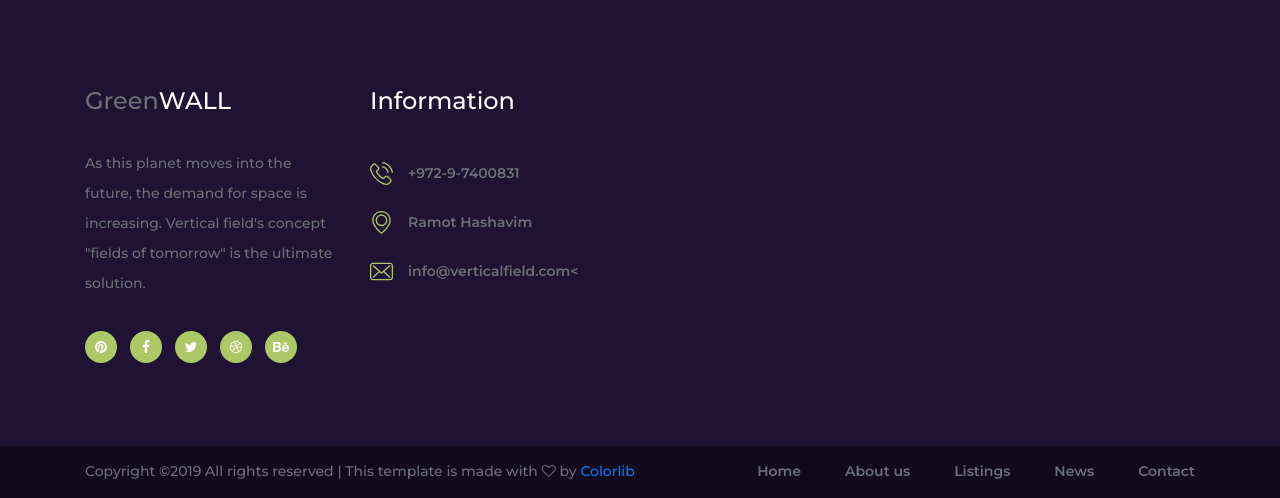
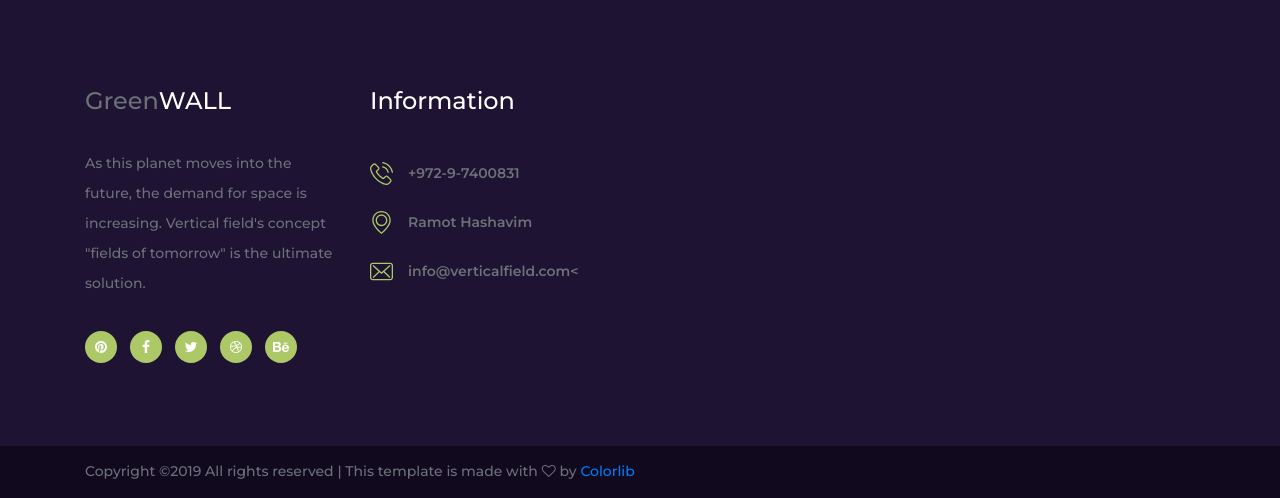
Before and after one commit to joyce20-meet/Group_Project_y2, a Flask app: page /about.html in a window 1280 px wide. Shown: the part 1755-2253 px from the top of the page. Run offline with Flask 2, Linux system fonts and the light colour scheme; some libraries are stand-ins or nearby versions.

Commit message:
Added Some stuff

```diff
--- a/PersonalSite/templates/about.html
+++ b/PersonalSite/templates/about.html
@@ -488,13 +488,7 @@
 Copyright &copy;<script>document.write(new Date().getFullYear());</script> All rights reserved | This template is made with <i class="fa fa-heart-o" aria-hidden="true"></i> by <a href="https://colorlib.com" target="_blank">Colorlib</a>
 <!-- Link back to Colorlib can't be removed. Template is licensed under CC BY 3.0. --></div>
 							<nav class="footer_nav order-md-2 order-1 ml-md-auto">
-								<ul class="d-flex flex-md-row flex-column align-items-md-center align-items-start justify-content-start">
-									<li><a href="index.html">Home</a></li>
-									<li><a href="about.html">About us</a></li>
-									<li><a href="listings.html">Listings</a></li>
-									<li><a href="blog.html">News</a></li>
-									<li><a href="contact.html">Contact</a></li>
-								</ul>
+
 							</nav>
 						</div>
 					</div>
```
